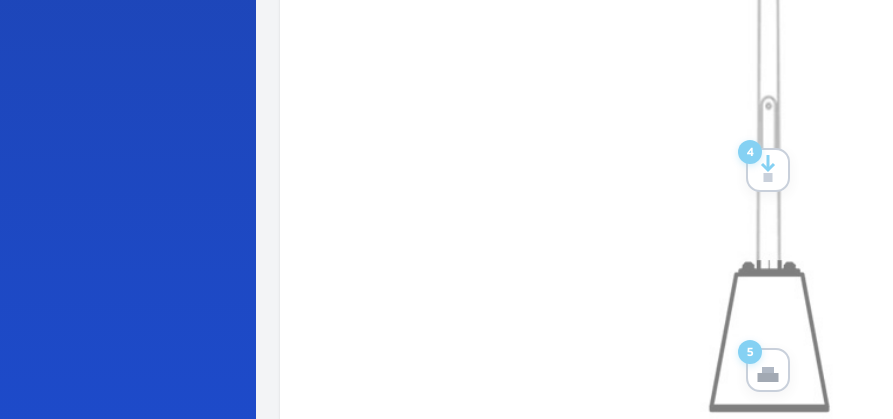
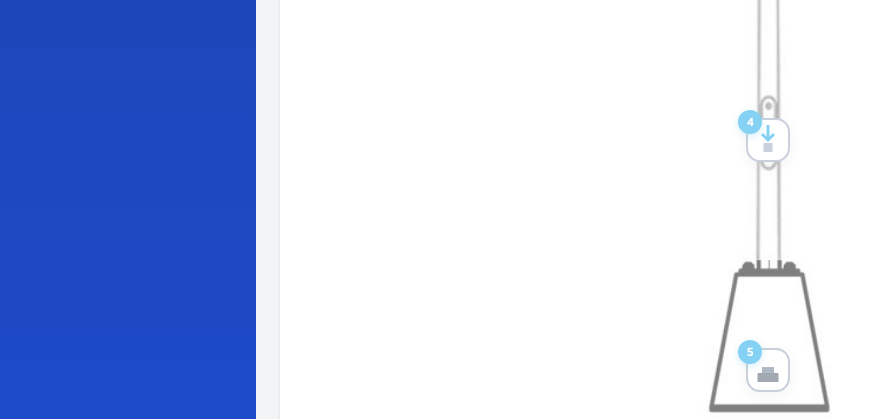
Before and after one commit to bellz1601/sorry, a Flask app: page /dashboard in a window 1280 px wide. Shown: the part 1302-1721 px from the top of the page, without its empty margins (0-893 px from the left). Run offline with Flask 3, Linux system fonts and the light colour scheme; the visitor is signed in with stand-in values (Sample User, id 1); data that the repository does not hold is empty; some libraries are stand-ins or nearby versions.

Commit message:
Update dashboard.html

```diff
--- a/templates/dashboard.html
+++ b/templates/dashboard.html
@@ -119,7 +119,7 @@ focus:outline-none focus:ring-0 focus:border-slate-300">
 
   <!-- 4) ฐานเสา -->
 <button type="button" data-part="base"
-  class="icon-btn absolute top-[950px] left-1/2 -translate-x-1/2"
+  class="icon-btn absolute top-[920px] left-1/2 -translate-x-1/2"
   title="4) ระบบไฟเข้า">
   <span class="badge">4</span>
 
```
